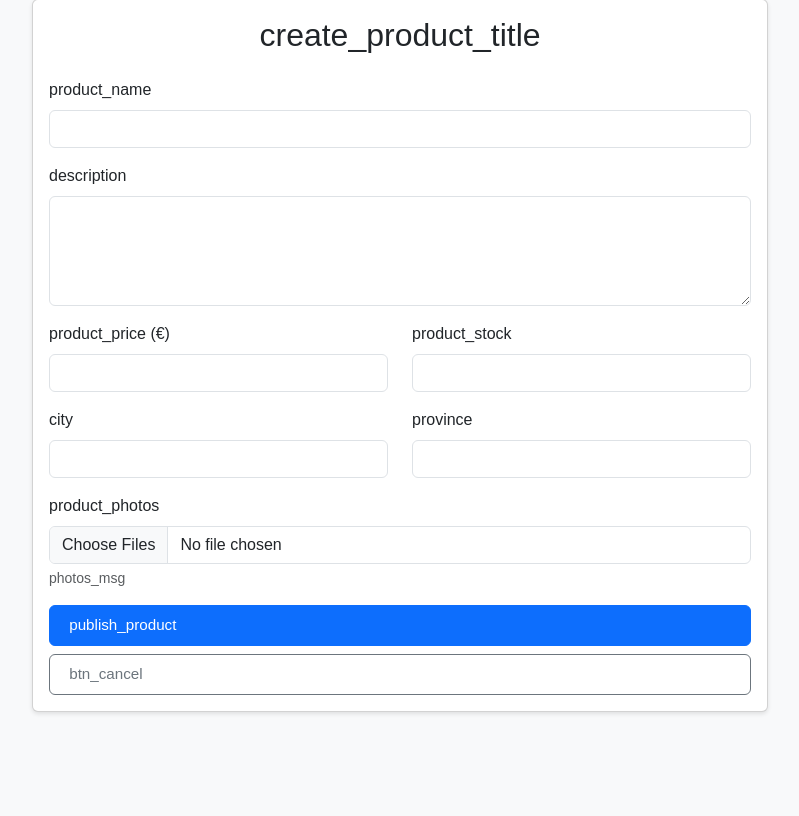
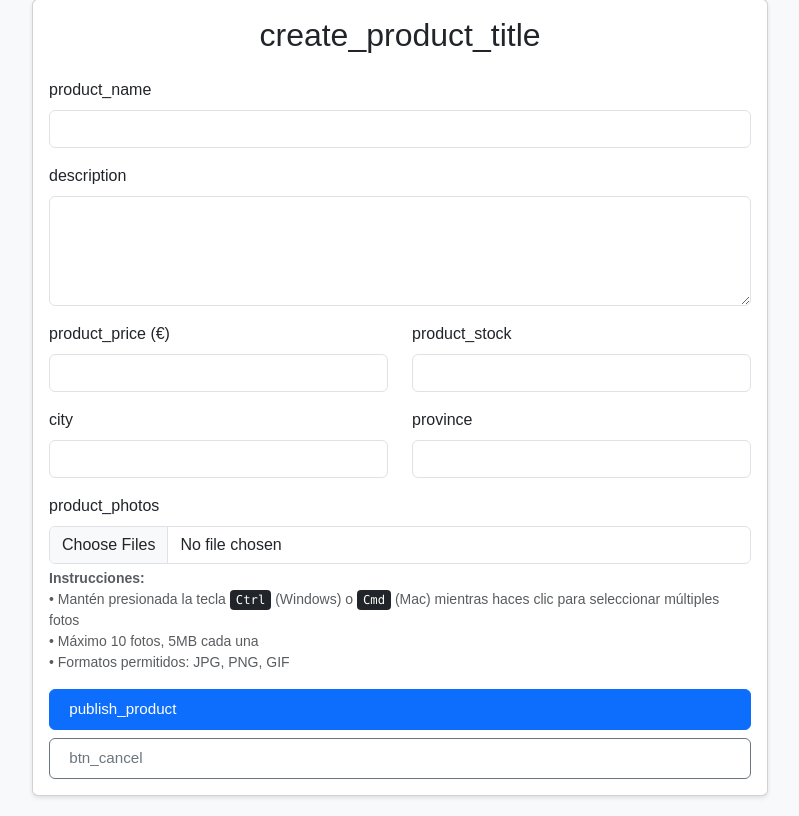
Before and after one commit to J0ANDA/Mercatto-Revalia, a PHP site: page /pages/crear-producto.php in a window 1280 px wide. Shown: the part 153-969 px from the top of the page, without its empty margins (240-1039 px from the left). Before the commit the page ends 867 px from the top, so only its background shows below. Run offline with PHP 8.4, Linux system fonts and the light colour scheme; a user stored in the database is signed in.

Commit message:
Instucciones para selecionar multiples fotos y nueva logica FALTAN TRADUCCIONES NUEVAS

```diff
--- a/pages/crear-producto.php
+++ b/pages/crear-producto.php
@@ -37,7 +37,7 @@ if ($_SERVER['REQUEST_METHOD'] === 'POST') {
 
         if ($id_producto) {
             // Procesar las imágenes
-            if (!empty($_FILES['fotos']['name'][0])) {
+            if (isset($_FILES['fotos']) && !empty($_FILES['fotos']['name'][0])) {
                 $uploadDir = '../uploads/productos/';
                 if (!file_exists($uploadDir)) {
                     mkdir($uploadDir, 0777, true);
@@ -353,7 +353,10 @@ if ($_SERVER['REQUEST_METHOD'] === 'POST') {
                                 <input type="file" class="form-control" id="fotos" name="fotos[]" multiple
                                        accept="image/jpeg,image/png,image/gif" onchange="previewPhotos(this)">
                                 <div class="form-text">
-                                    <?=$preferences->translate('photos_msg') ?>
+                                    <strong>Instrucciones:</strong><br>
+                                    • Mantén presionada la tecla <kbd>Ctrl</kbd> (Windows) o <kbd>Cmd</kbd> (Mac) mientras haces clic para seleccionar múltiples fotos<br>
+                                    • Máximo 10 fotos, 5MB cada una<br>
+                                    • Formatos permitidos: JPG, PNG, GIF
                                 </div>
 
                                 <!-- Preview de las fotos seleccionadas -->
```
